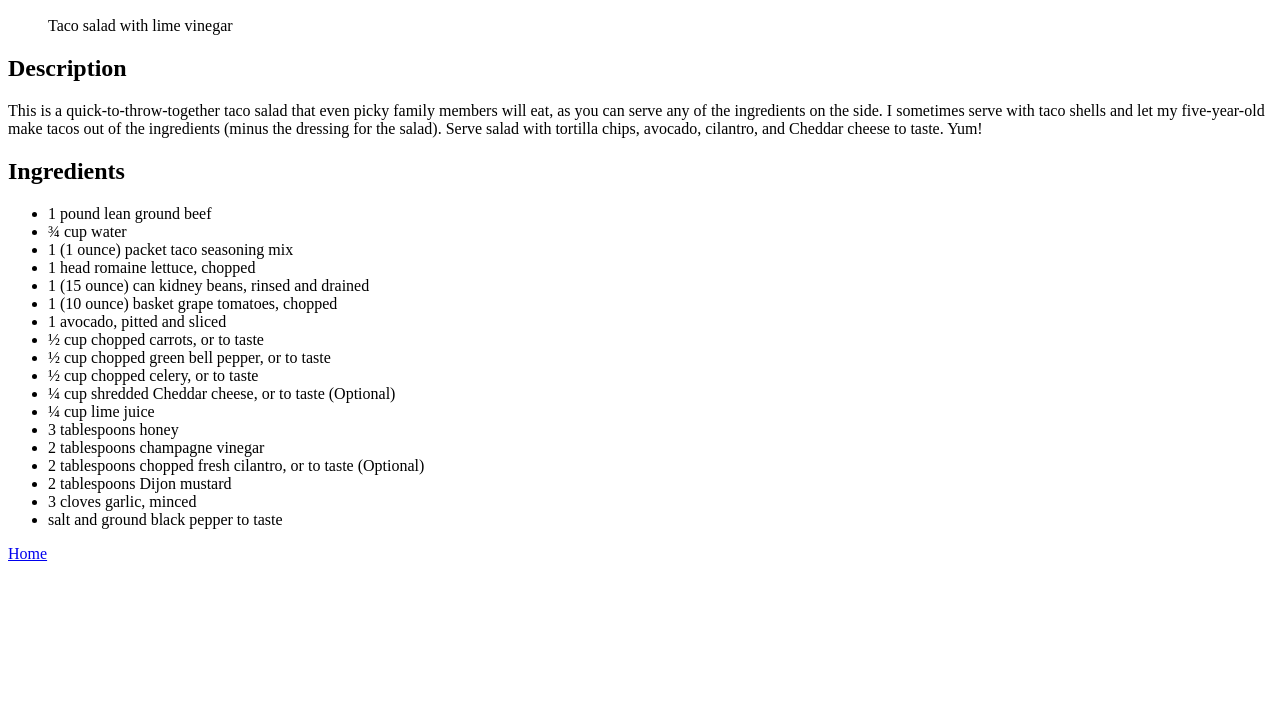
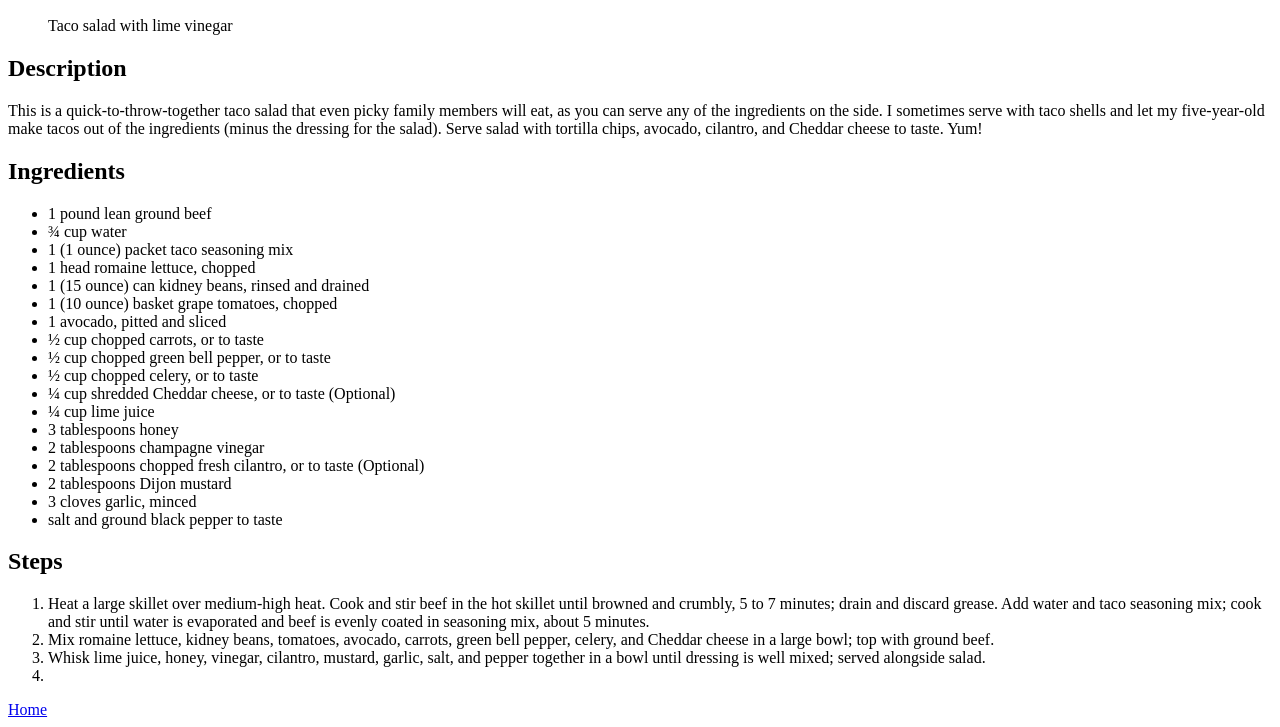
Before and after one commit to canraise/odin-recipes, a plain HTML site: page recipes/taco.html in a window 1280 px wide. Shown: the part 383-1110 px from the top of the page. Before the commit the page ends 954 px from the top, so only its background shows below. Drawn offline with Linux system fonts and the light colour scheme.

Commit message:
add ordered list and step heading

```diff
--- a/recipes/taco.html
+++ b/recipes/taco.html
@@ -51,6 +51,17 @@
         salt and ground black pepper to taste
         </li>
       </ul>
+      <h2>Steps</h2>
+      <ol>
+        <li>
+        Heat a large skillet over medium-high heat. Cook and stir beef in the hot skillet until browned and crumbly, 5 to 7 minutes; drain and discard grease. Add water and taco seasoning mix; cook and stir until water is evaporated and beef is evenly coated in seasoning mix, about 5 minutes.
+        </li><li>
+        Mix romaine lettuce, kidney beans, tomatoes, avocado, carrots, green bell pepper, celery, and Cheddar cheese in a large bowl; top with ground beef.
+        </li><li>
+        Whisk lime juice, honey, vinegar, cilantro, mustard, garlic, salt, and pepper together in a bowl until dressing is well mixed; served alongside salad.
+        </li><li>
+        </li>
+      </ol>
     <a href="../index.html">Home</a>
 </body>
 </html>
```
